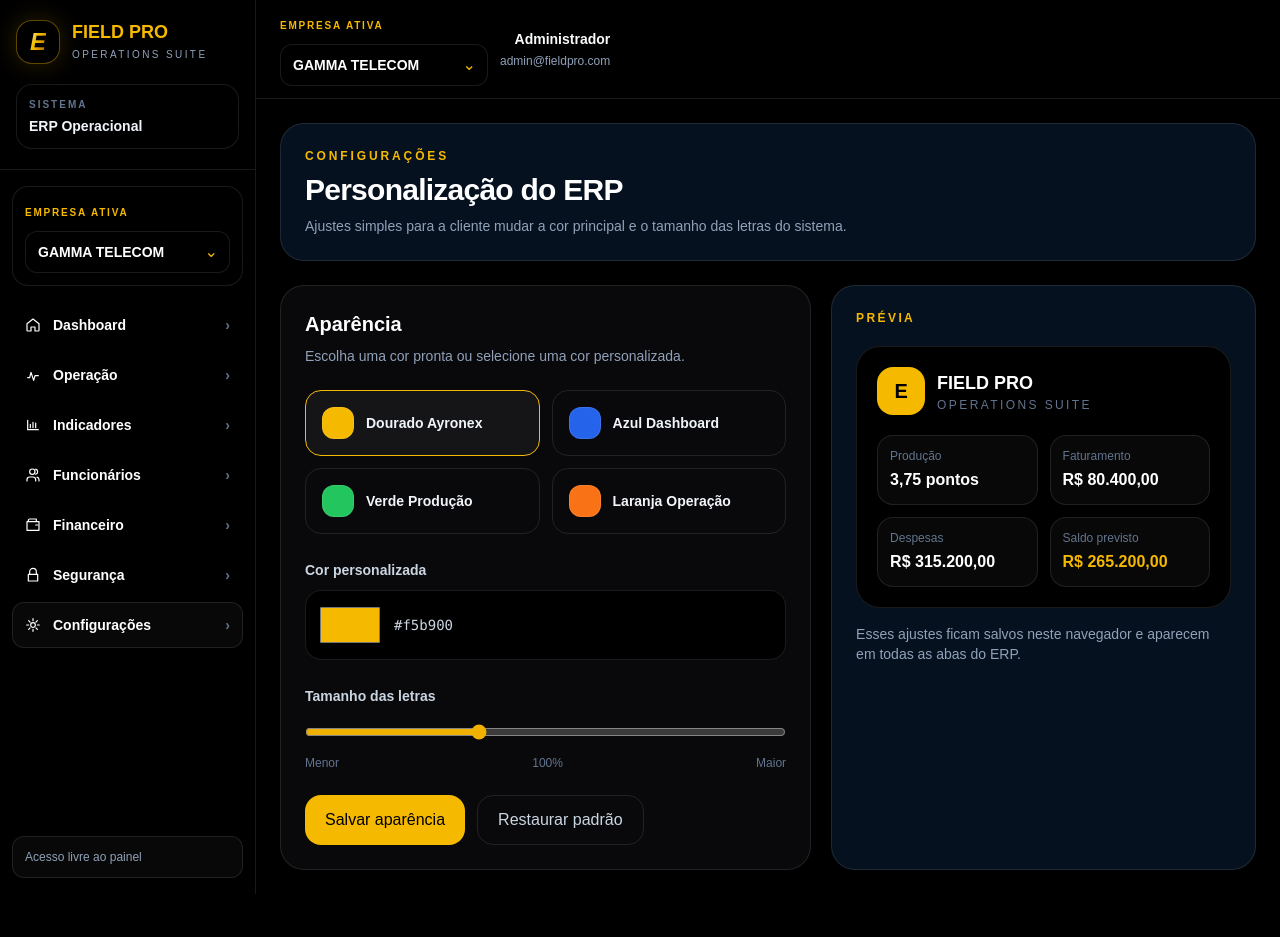
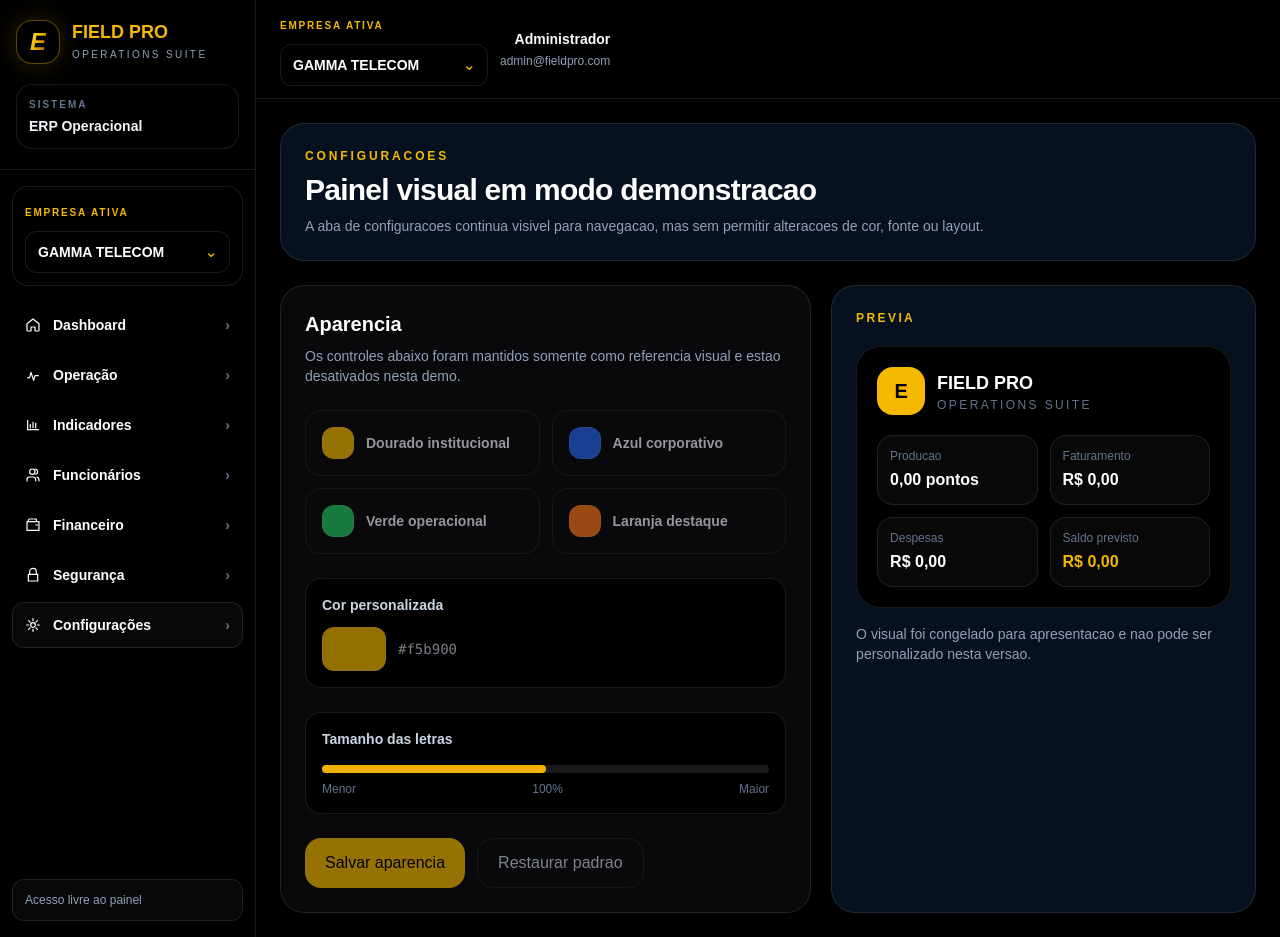
Before and after one commit to lucasldsilva30-arch/field-pro-demo, a Next.js app: page /configuracoes in a window 1280 px wide. Before the commit the page ends 894 px from the top, so only its background shows below. Built offline with nearby package versions, Linux system fonts and the light colour scheme.

Commit message:
chore: disable demo settings and catalog

```diff
--- a/app/configuracoes/page.tsx
+++ b/app/configuracoes/page.tsx
@@ -1,101 +1,82 @@
 "use client";
 
 import { ErpShell } from "@/components/erp-shell";
-import { useErpTheme } from "@/hooks/use-erp-theme";
 
 const colorOptions = [
-  { label: "Dourado Ayronex", value: "#f5b900" },
-  { label: "Azul Dashboard", value: "#2563eb" },
-  { label: "Verde Produção", value: "#22c55e" },
-  { label: "Laranja Operação", value: "#f97316" },
+  { label: "Dourado institucional", value: "#f5b900" },
+  { label: "Azul corporativo", value: "#2563eb" },
+  { label: "Verde operacional", value: "#22c55e" },
+  { label: "Laranja destaque", value: "#f97316" },
 ];
 
 export default function ConfiguracoesPage() {
-  const { theme, setTheme, resetTheme } = useErpTheme();
-
   return (
     <ErpShell active="configuracoes">
       <section className="space-y-6">
         <header className="rounded-3xl border border-white/10 bg-[#06111f] p-6 shadow-2xl shadow-black/30">
-          <p className="text-xs font-extrabold uppercase tracking-[0.24em] erp-accent-text">Configurações</p>
-          <h1 className="mt-2 text-3xl font-black tracking-tight text-white">Personalização do ERP</h1>
+          <p className="text-xs font-extrabold uppercase tracking-[0.24em] erp-accent-text">Configuracoes</p>
+          <h1 className="mt-2 text-3xl font-black tracking-tight text-white">Painel visual em modo demonstracao</h1>
           <p className="mt-2 max-w-3xl text-sm text-slate-400">
-            Ajustes simples para a cliente mudar a cor principal e o tamanho das letras do sistema.
+            A aba de configuracoes continua visivel para navegacao, mas sem permitir alteracoes de cor, fonte ou layout.
           </p>
         </header>
 
         <section className="grid gap-5 lg:grid-cols-[1fr_0.8fr]">
           <article className="rounded-3xl border border-white/10 bg-zinc-950 p-6">
-            <h2 className="text-xl font-black text-white">Aparência</h2>
-            <p className="mt-2 text-sm text-slate-400">Escolha uma cor pronta ou selecione uma cor personalizada.</p>
+            <h2 className="text-xl font-black text-white">Aparencia</h2>
+            <p className="mt-2 text-sm text-slate-400">
+              Os controles abaixo foram mantidos somente como referencia visual e estao desativados nesta demo.
+            </p>
 
             <div className="mt-6 grid gap-3 sm:grid-cols-2">
               {colorOptions.map((option) => (
-                <button
-                  className={`flex items-center gap-3 rounded-2xl border p-4 text-left transition hover:bg-white/5 ${
-                    theme.accent === option.value ? "border-[var(--erp-accent)] bg-white/5" : "border-white/10"
-                  }`}
-                  key={option.value}
-                  onClick={() => setTheme({ ...theme, accent: option.value })}
-                  type="button"
-                >
+                <div className="flex items-center gap-3 rounded-2xl border border-white/10 p-4 opacity-60" key={option.value}>
                   <span className="size-8 rounded-xl border border-white/10" style={{ backgroundColor: option.value }} />
                   <span className="text-sm font-bold text-slate-100">{option.label}</span>
-                </button>
+                </div>
               ))}
             </div>
 
-            <label className="mt-6 block">
-              <span className="text-sm font-bold text-slate-300">Cor personalizada</span>
-              <div className="mt-2 flex items-center gap-3 rounded-2xl border border-white/10 bg-black p-3">
-                <input
-                  className="h-11 w-16 cursor-pointer rounded-xl border-0 bg-transparent"
-                  onChange={(event) => setTheme({ ...theme, accent: event.target.value })}
-                  type="color"
-                  value={theme.accent}
-                />
-                <span className="font-mono text-sm text-slate-300">{theme.accent}</span>
+            <div className="mt-6 rounded-2xl border border-white/10 bg-black p-4">
+              <p className="text-sm font-bold text-slate-300">Cor personalizada</p>
+              <div className="mt-3 flex items-center gap-3 opacity-60">
+                <div className="h-11 w-16 rounded-xl border border-white/10 bg-[#f5b900]" />
+                <span className="font-mono text-sm text-slate-300">#f5b900</span>
               </div>
-            </label>
+            </div>
 
-            <label className="mt-6 block">
-              <span className="text-sm font-bold text-slate-300">Tamanho das letras</span>
-              <input
-                className="mt-4 w-full accent-yellow-500"
-                max="1.18"
-                min="0.9"
-                onChange={(event) => setTheme({ ...theme, fontScale: Number(event.target.value) })}
-                step="0.02"
-                type="range"
-                value={theme.fontScale}
-              />
+            <div className="mt-6 rounded-2xl border border-white/10 bg-black p-4">
+              <p className="text-sm font-bold text-slate-300">Tamanho das letras</p>
+              <div className="mt-4 h-2 rounded-full bg-white/10">
+                <div className="h-2 w-1/2 rounded-full bg-yellow-500" />
+              </div>
               <div className="mt-2 flex justify-between text-xs text-slate-500">
                 <span>Menor</span>
-                <span>{Math.round(theme.fontScale * 100)}%</span>
+                <span>100%</span>
                 <span>Maior</span>
               </div>
-            </label>
+            </div>
 
             <div className="mt-6 flex flex-col gap-3 sm:flex-row">
               <button
-                className="rounded-2xl bg-[var(--erp-accent)] px-5 py-3 text-sm font-black text-black transition hover:brightness-110"
-                onClick={() => setTheme(theme)}
+                className="rounded-2xl bg-[var(--erp-accent)] px-5 py-3 text-sm font-black text-black opacity-60"
+                disabled
                 type="button"
               >
-                Salvar aparência
+                Salvar aparencia
               </button>
               <button
-                className="rounded-2xl border border-white/10 px-5 py-3 text-sm font-bold text-slate-300 transition hover:bg-white/5"
-                onClick={resetTheme}
+                className="rounded-2xl border border-white/10 px-5 py-3 text-sm font-bold text-slate-300 opacity-60"
+                disabled
                 type="button"
               >
-                Restaurar padrão
+                Restaurar padrao
               </button>
             </div>
           </article>
 
           <article className="rounded-3xl border border-white/10 bg-[#06111f] p-6">
-            <p className="text-xs font-extrabold uppercase tracking-[0.2em] erp-accent-text">Prévia</p>
+            <p className="text-xs font-extrabold uppercase tracking-[0.2em] erp-accent-text">Previa</p>
             <div className="mt-5 rounded-3xl border border-white/10 bg-black p-5">
               <div className="flex items-center gap-3">
                 <div className="grid size-12 place-items-center rounded-2xl bg-[var(--erp-accent)] text-xl font-black text-black">E</div>
@@ -105,14 +86,14 @@ export default function ConfiguracoesPage() {
                 </div>
               </div>
               <div className="mt-5 grid grid-cols-2 gap-3">
-                <PreviewMetric label="Produção" value="3,75 pontos" />
-                <PreviewMetric label="Faturamento" value="R$ 80.400,00" />
-                <PreviewMetric label="Despesas" value="R$ 315.200,00" />
-                <PreviewMetric label="Saldo previsto" value="R$ 265.200,00" accent />
+                <PreviewMetric label="Producao" value="0,00 pontos" />
+                <PreviewMetric label="Faturamento" value="R$ 0,00" />
+                <PreviewMetric label="Despesas" value="R$ 0,00" />
+                <PreviewMetric label="Saldo previsto" value="R$ 0,00" accent />
               </div>
             </div>
             <p className="mt-4 text-sm text-slate-400">
-              Esses ajustes ficam salvos neste navegador e aparecem em todas as abas do ERP.
+              O visual foi congelado para apresentacao e nao pode ser personalizado nesta versao.
             </p>
           </article>
         </section>
--- a/app/operacao/page.tsx
+++ b/app/operacao/page.tsx
@@ -68,30 +68,11 @@ export default function OperacaoPage() {
         <section className="rounded-xl border border-yellow-950/70 bg-zinc-950 p-6">
           <h2 className="text-lg font-bold text-white">Catalogo Conecta</h2>
           <p className="mt-2 text-sm text-slate-400">
-            O catalogo abaixo fica visivel para apresentacao, mas sem cadastro ou alteracao de itens.
+            O catalogo foi ocultado nesta demonstracao para nao exibir nenhuma regra operacional interna.
           </p>
 
-          <div className="mt-5 overflow-hidden rounded-xl border border-white/10">
-            <table className="w-full min-w-[720px] text-left text-sm">
-              <thead className="bg-white/5 text-slate-400">
-                <tr>
-                  <th className="px-4 py-3">Codigo</th>
-                  <th className="px-4 py-3">Descricao</th>
-                  <th className="px-4 py-3">Pontos</th>
-                  <th className="px-4 py-3">Valor</th>
-                </tr>
-              </thead>
-              <tbody className="divide-y divide-white/10">
-                {dataByCompany.conectaCodes.map((code) => (
-                  <tr key={code.id}>
-                    <td className="px-4 py-3 font-bold text-yellow-300">{code.code}</td>
-                    <td className="px-4 py-3 text-slate-300">{code.description}</td>
-                    <td className="px-4 py-3 text-slate-400">{code.points}</td>
-                    <td className="px-4 py-3 text-slate-400">R$ {code.value.toFixed(2)}</td>
-                  </tr>
-                ))}
-              </tbody>
-            </table>
+          <div className="mt-5 rounded-xl border border-dashed border-white/10 bg-black/30 px-4 py-10 text-center text-sm text-slate-500">
+            Nenhum codigo operacional exibido na demo.
           </div>
         </section>
 
--- a/hooks/use-erp-data.ts
+++ b/hooks/use-erp-data.ts
@@ -5,7 +5,7 @@ import { COMPANY_STORAGE_KEY, DEFAULT_COMPANY, filterErpDataByCompany, isCompany
 import { defaultErpData } from "@/lib/defaults";
 import type { CompanyName, ConectaCode, Employee, ErpData, FinanceEntry, ProductionRecord, VrRecord } from "@/lib/types";
 
-const STORAGE_KEY = "fieldpro-erp-v4";
+const STORAGE_KEY = "fieldpro-erp-v5";
 const COMPANY_CHANGE_EVENT = "fieldpro-company-change";
 
 export function useErpData() {
--- a/lib/defaults.ts
+++ b/lib/defaults.ts
@@ -1,29 +1,7 @@
 import type { ErpData } from "./types";
 
 export const defaultErpData: ErpData = {
-  conectaCodes: [
-    {
-      id: "code-install",
-      description: "Instalacao FTTA",
-      code: "CN-FTTA-001",
-      points: 1,
-      value: 420,
-    },
-    {
-      id: "code-splice",
-      description: "Fusao de fibra",
-      code: "CN-FUSAO-002",
-      points: 0.5,
-      value: 180,
-    },
-    {
-      id: "code-maintenance",
-      description: "Manutencao corretiva",
-      code: "CN-MANUT-003",
-      points: 0.75,
-      value: 260,
-    },
-  ],
+  conectaCodes: [],
   production: [],
   finance: [],
   vr: [],
```
